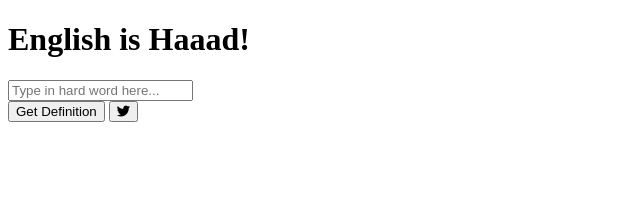
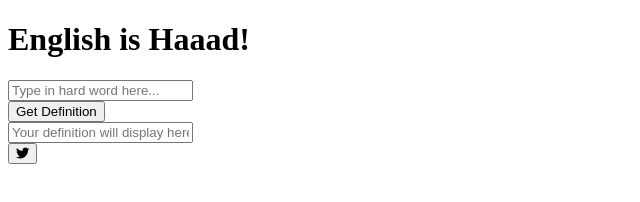
Before and after one commit to sogaokusami/zeedevs-api-dictionary, a plain HTML site: page index.html in a window 1280 px wide. Shown: the whole page, without its empty margins (0-640 px from the left). Drawn offline with Linux system fonts and the light colour scheme.

Commit message:
add input tags

```diff
--- a/index.html
+++ b/index.html
@@ -19,6 +19,14 @@
       <br />
       <div>
         <button class="get-definition">Get Definition</button>
+        <br />
+        <input
+          type="text"
+          id="the-definition"
+          placeholder="Your definition will display here..."
+          readonly
+        />
+        <br />
         <button class="twitter-button" id="twitter" title="Tweet This!">
           <i class="fab fa-twitter"></i>
         </button>
```
